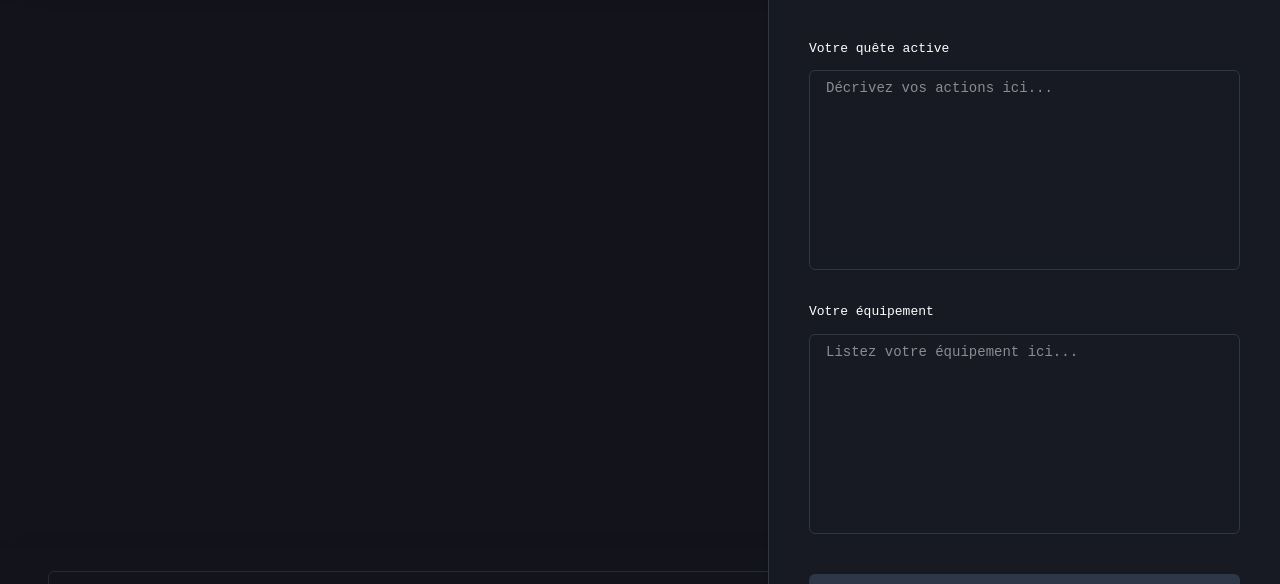
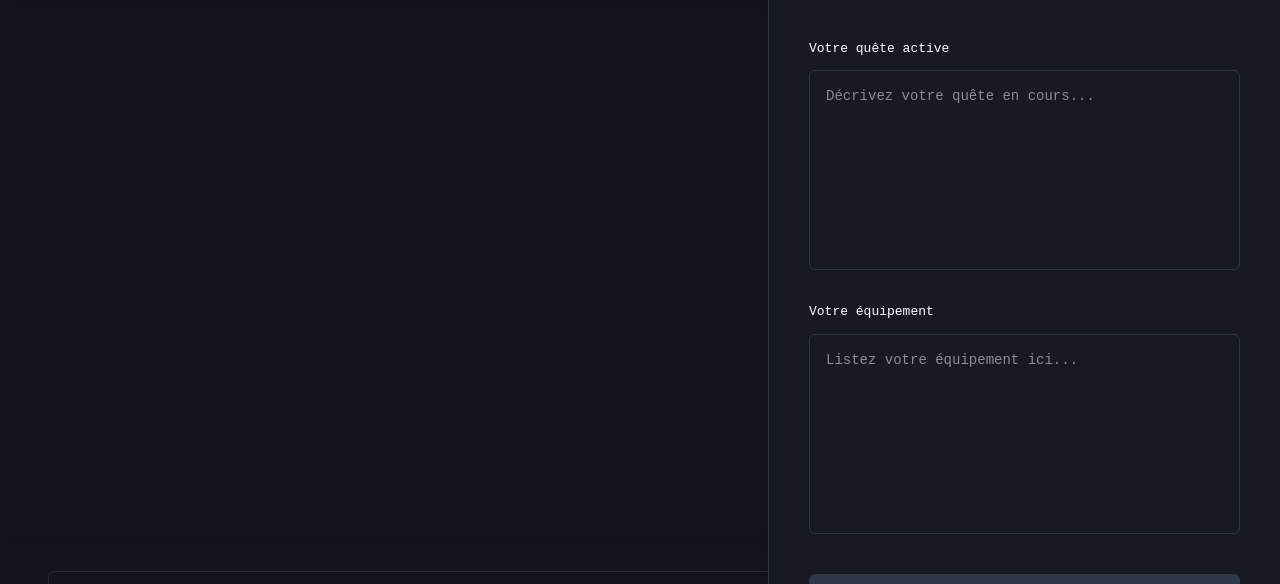
Before and after one commit to nicolasollier/AIdventures, a React (Vite) app: page / in a window 1280 px wide. Both pictures are taken after a click on the element 1230 px from the left and 50 px from the top of the page. Shown: the part 155-739 px from the top of the page. Built offline with nearby package versions, Linux system fonts and the light colour scheme; no server answers.

Commit message:
small front fixes

```diff
--- a/src/components/layout/SidePanel.jsx
+++ b/src/components/layout/SidePanel.jsx
@@ -103,7 +103,8 @@ const SidePanel = () => {
                       Votre quête active
                     </Text>
                     <Textarea
-                      placeholder={"Décrivez vos actions ici..."}
+                      pt={4}
+                      placeholder={"Décrivez votre quête en cours..."}
                       fontSize={"sm"}
                       textColor={"white"}
                       borderColor={"gray.700"}
@@ -119,6 +120,7 @@ const SidePanel = () => {
                       Votre équipement
                     </Text>
                     <Textarea
+                      pt={4}
                       placeholder={"Listez votre équipement ici..."}
                       fontSize={"sm"}
                       textColor={"white"}
```
